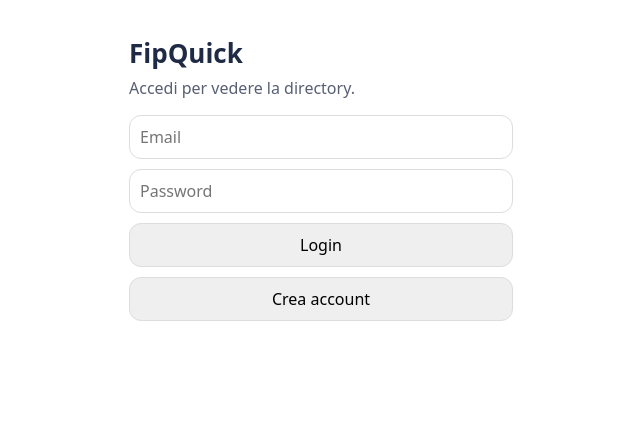
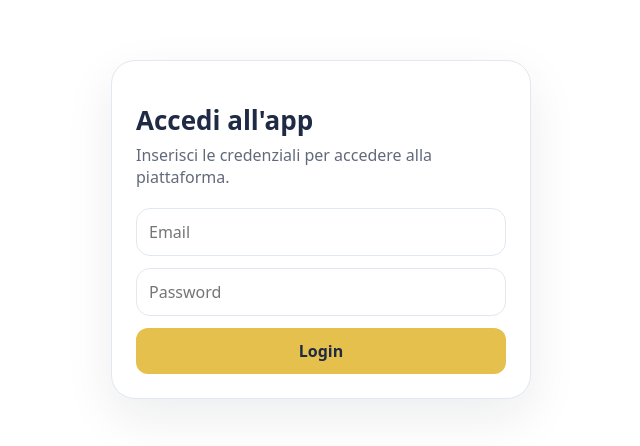
Before and after one commit to farfa82/FipQuick, a Next.js app: page /login in a window 1280 px wide. Shown: the top 446 px of the page, without its empty margins (319-959 px from the left). Built offline with nearby package versions, Linux system fonts and the light colour scheme; no server answers.

Commit message:
no login demo

```diff
--- a/src/app/login/LoginClient.tsx
+++ b/src/app/login/LoginClient.tsx
@@ -1,6 +1,6 @@
 "use client";
 
-import { useEffect, useState } from "react";
+import { useState } from "react";
 import { supabase } from "@/lib/supabase";
 import { useRouter, useSearchParams } from "next/navigation";
 
@@ -8,59 +8,61 @@ export default function LoginClient() {
   const router = useRouter();
   const searchParams = useSearchParams();
 
+  const redirectTo = searchParams.get("redirectTo") || "/app";
+
   const [email, setEmail] = useState("");
   const [password, setPassword] = useState("");
   const [loading, setLoading] = useState(false);
   const [msg, setMsg] = useState<string | null>(null);
 
-  // Se l'utente è già loggato → manda in /app
-  useEffect(() => {
-    async function check() {
-      const { data } = await supabase.auth.getSession();
-      if (data.session) router.replace("/app");
-    }
-    check();
-  }, [router]);
-
   async function signIn() {
     setLoading(true);
     setMsg(null);
 
-    const { error } = await supabase.auth.signInWithPassword({ email, password });
+    const { error } = await supabase.auth.signInWithPassword({
+      email,
+      password,
+    });
 
     setLoading(false);
 
     if (error) {
-      setMsg(error.message);
-    } else {
-      const redirectTo = searchParams.get("redirectTo");
-      router.replace(redirectTo || "/app");
+      setMsg("Credenziali non valide.");
+      return;
     }
-  }
 
-  async function signUp() {
-    setLoading(true);
-    setMsg(null);
-
-    const { error } = await supabase.auth.signUp({ email, password });
-
-    setLoading(false);
-
-    if (error) setMsg(error.message);
-    else setMsg("Account creato. Ora fai login.");
+    router.replace(redirectTo);
   }
 
   return (
-    <main style={{ maxWidth: 420, margin: "0 auto", padding: 18, fontFamily: "system-ui" }}>
-      <h1 style={{ fontSize: 26, marginBottom: 6 }}>FipQuick</h1>
-      <p style={{ marginTop: 0, opacity: 0.75 }}>Accedi per vedere la directory.</p>
+    <main
+      style={{
+        maxWidth: 420,
+        margin: "60px auto",
+        padding: 24,
+        fontFamily: "system-ui",
+        border: "1px solid var(--border)",
+        borderRadius: 24,
+        background: "white",
+        boxShadow: "0 18px 50px rgba(15,23,42,0.08)",
+      }}
+    >
+      <h1 style={{ fontSize: 26, marginBottom: 6 }}>Accedi all'app</h1>
 
-      <div style={{ display: "grid", gap: 10, marginTop: 16 }}>
+      <p style={{ marginTop: 0, opacity: 0.7 }}>
+        Inserisci le credenziali per accedere alla piattaforma.
+      </p>
+
+      <div style={{ display: "grid", gap: 12, marginTop: 20 }}>
         <input
           placeholder="Email"
           value={email}
           onChange={(e) => setEmail(e.target.value)}
-          style={{ padding: 10, borderRadius: 12, border: "1px solid #ddd" }}
+          style={{
+            padding: 12,
+            borderRadius: 14,
+            border: "1px solid var(--border)",
+          }}
         />
 
         <input
@@ -68,26 +70,26 @@ export default function LoginClient() {
           type="password"
           value={password}
           onChange={(e) => setPassword(e.target.value)}
-          style={{ padding: 10, borderRadius: 12, border: "1px solid #ddd" }}
+          style={{
+            padding: 12,
+            borderRadius: 14,
+            border: "1px solid var(--border)",
+          }}
         />
 
         <button
           onClick={signIn}
           disabled={loading}
-          style={{ padding: 10, borderRadius: 12, border: "1px solid #ddd", cursor: "pointer" }}
+          className="btn-primary"
         >
-          {loading ? "..." : "Login"}
+          {loading ? "Accesso..." : "Login"}
         </button>
 
-        <button
-          onClick={signUp}
-          disabled={loading}
-          style={{ padding: 10, borderRadius: 12, border: "1px solid #ddd", cursor: "pointer" }}
-        >
-          {loading ? "..." : "Crea account"}
-        </button>
-
-        {msg && <div style={{ marginTop: 8, color: "#b00020" }}>{msg}</div>}
+        {msg && (
+          <div style={{ marginTop: 8, color: "#b00020", fontSize: 14 }}>
+            {msg}
+          </div>
+        )}
       </div>
     </main>
   );
```
